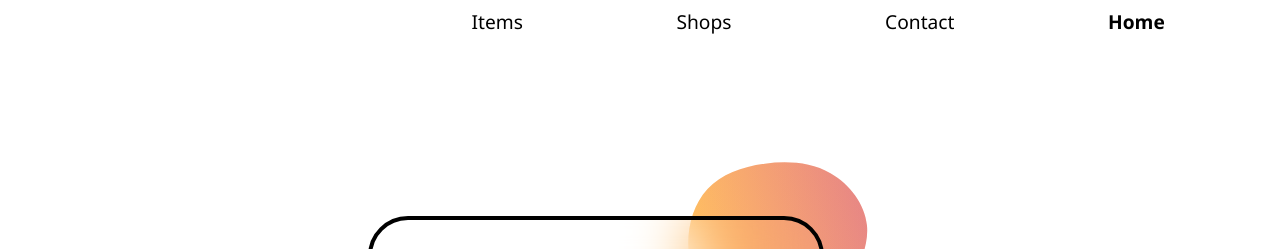
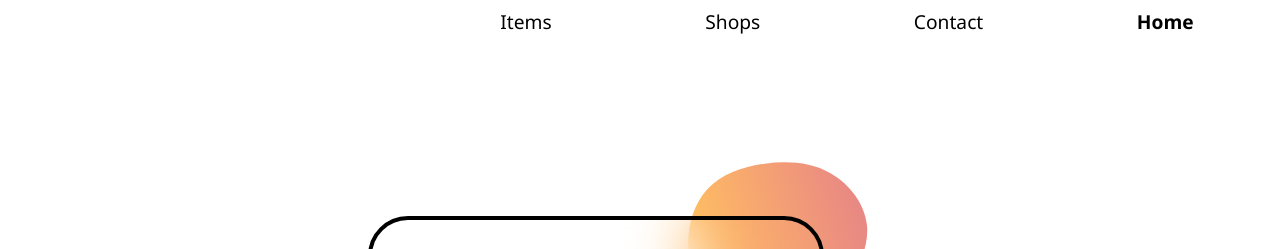
Before and after one commit to skytroler/skytroler.github.io, a plain HTML site: page index.html in a window 1280 px wide. Shown: the top 249 px of the page. Drawn offline with Linux system fonts and the light colour scheme.

Commit message:
Update index.html

```diff
--- a/index.html
+++ b/index.html
@@ -103,7 +103,7 @@ ul {
     display: flex;
     place-content: space-between;
     right-margin:1em;
-    padding-right: 2em;
+    padding-right: 0.5em;
 
 }
 
```
